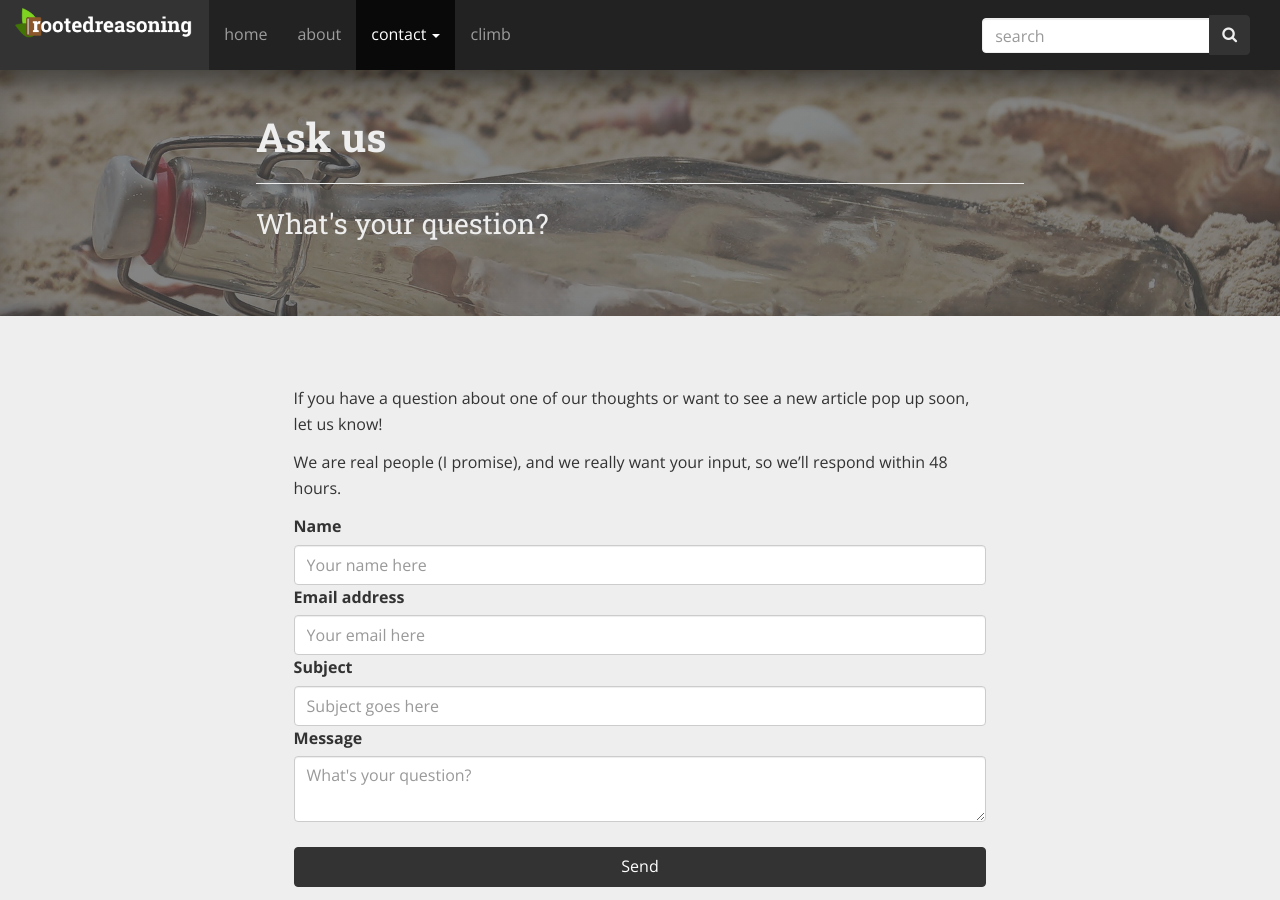
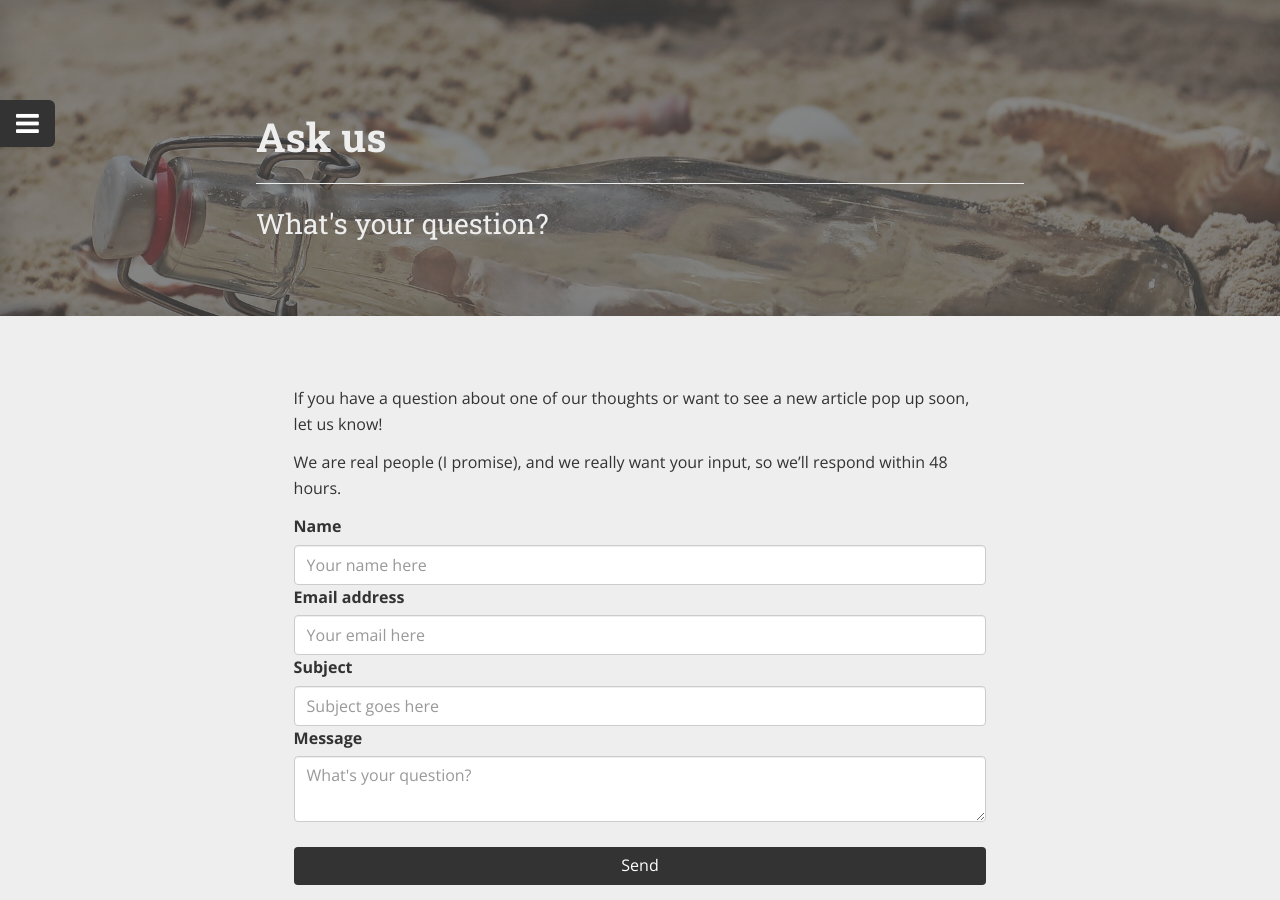
Before and after one commit to byhag/byhag.github.io, a Jekyll site: the page built from ask-us.md, in a window 1280 px wide and 900 px high. Built offline with Jekyll 4.4.1, drawn with Linux system fonts in a browser that asks for light colours.

Commit message:
Add search and sidebar

```diff
--- a/_includes/head.html
+++ b/_includes/head.html
@@ -21,8 +21,8 @@
   <!-- The above 3 meta tags *must* come first in the head; any other head content must come *after* these tags -->
   <title>rootedreasoning</title>
 
-  <!-- Bootstrap -->
   <link href="/css/site.css" rel="stylesheet">
+  <link href="/css/simple-sidebar.css" rel="stylesheet">
 
   <!-- HTML5 shim and Respond.js for IE8 support of HTML5 elements and media queries -->
   <!-- WARNING: Respond.js doesn't work if you view the page via file:// -->
--- /dev/null
+++ b/_includes/side-navbar.html
@@ -0,0 +1,112 @@
+<!-- Sidebar -->
+<div id="sidebar-wrapper">
+    <ul class="sidebar-nav">
+        <li class="sidebar-brand" style="height:70px">
+        <a id="logo" href="/">
+            <img src="/images/rrlogo-inline-roboto-slab.png" height="30px"/>
+        </a>
+        </li>
+        <li>
+            <form class="form-group nav-search" action="/search" method="GET" role="search">
+                <div class="input-group">
+                    <input type="text" name="query" class="form-control" placeholder="search">
+                    <div class="input-group-btn">
+                        <button type="submit" class="btn btn-primary"><i class="fa fa-search"></i></button>
+                    </div>
+                </div>
+            </form>
+        </li>
+        <li {% if page.permalink == "/" %}class="active"{% endif %}>
+        <a href="/">home{% if page.permalink == "/" %}<span class="sr-only">(current)</span>{% endif %}</a>
+        </li>
+        <li {% if page.permalink == "/about" %}class="active"{% endif %}>
+        <a href="/about">about{% if page.permalink == "/about" %}<span class="sr-only">(current)</span>{% endif %}</a>
+        </li>
+        <li class="{% if page.permalink == "/ask-us" or page.permalink == "/study-with-us" or page.permalink == "/feedback"%}active{% endif %}">
+        <a class="submenu-toggle active" role="button" aria-haspopup="true" aria-expanded="false">contact <span class="caret"></span></a>
+        <ul class="submenu">
+            <li {% if page.permalink == "/ask-us" %}class="active"{% endif %}>
+            <a href="/ask-us">ask us{% if page.permalink == "/ask-us" %}<span class="sr-only">(current)</span>{% endif %}</a>
+            </li>
+            <li {% if page.permalink == "/study-with-us" %}class="active"{% endif %}>
+            <a href="/study-with-us">study with us{% if page.permalink == "/study-with-us" %}<span class="sr-only">(current)</span>{% endif %}</a>
+            </li>
+            <li {% if page.permalink == "/feedback" %}class="active"{% endif %}>
+            <a href="/feedback">feedback{% if page.permalink == "/feedback" %}<span class="sr-only">(current)</span>{% endif %}</a>
+            </li>
+        </ul>
+        </li>
+        <li {% if page.permalink == "/climb" %}class="active"{% endif %}>
+        <a href="/climb">climb{% if page.permalink == "/climb" %}<span class="sr-only">(current)</span>{% endif %}</a>
+        </li>
+        <li>
+        <a class="submenu-toggle" role="button" aria-haspopup="true" aria-expanded="false">God <span class="caret"></span></a>
+        <ul class="submenu">
+            <li><a href="/God/introduction">introduction</a></li>
+            <li class="divider"></li>
+            <li><a href="/God/does-God-exist-part1">does God exist? (part 1)</a></li>
+            <li><a href="/God/does-God-exist-part2">does God exist? (part 2)</a></li>
+            <li><a href="/God/what-is-God-like-part1">what is God like? (part 1)</a></li>
+            <li class="divider"></li>
+            <li><a href="/God/are-you-open-minded">are you open-minded? (supplemental)</a></li>
+        </ul>
+        </li>
+        <li>
+        <a class="submenu-toggle" role="button" aria-haspopup="true" aria-expanded="false">Truth <span class="caret"></span></a>
+        <ul class="submenu">
+            <li><a href="/Truth/introduction">introduction</a></li>
+            <li class="divider"></li>
+            <li><a href="/Truth/is-there-absolute-truth">is there absolute truth?</a></li>
+            <li><a href="/Truth/Bible-historical-ot">is the Bible historical? (Old Testament)</a></li>
+            <li><a href="/Truth/Bible-historical-nt">is the Bible historical? (New Testament)</a></li>
+            <li><a href="/Truth/Bible-from-God-part1">is the Bible from God?</a></li>
+            <li><a href="/Truth/Bible-handed-down-correctly">has the Bible been handed down correctly?</a></li>
+            <li class="divider"></li>
+            <li><a href="/Truth/Bible-from-God-part2">is the Bible from God? cont. (supplemental)</a></li>
+        </ul>
+        </li>
+        <li>
+        <a class="submenu-toggle" role="button" aria-haspopup="true" aria-expanded="false">God and Man <span class="caret"></span></a>
+        <ul class="submenu">
+            <li><a href="/God-and-Man/introduction">introduction</a></li>
+            <li class="divider"></li>
+            <li><a href="/God-and-Man/what-is-God-like-part2">what is God like? (part 2)</a></li>
+            <li><a href="/God-and-Man/what-is-the-purpose-in-life">what is our purpose in life?</a></li>
+        </ul>
+        </li>
+        <li>
+        <a class="submenu-toggle" role="button" aria-haspopup="true" aria-expanded="false">Man and Sin <span class="caret"></span></a>
+        <ul class="submenu">
+            <li><a href="/Man-and-Sin/introduction">introduction</a></li>
+            <li class="divider"></li>
+            <li><a href="/Man-and-Sin/what-is-sin">what is sin?</a></li>
+            <li><a href="/Man-and-Sin/heaven-hell-and-sin">what are heaven, hell, and the results of sin?</a></li>
+            <li class="divider"></li>
+            <li><a href="/Man-and-Sin/who-is-Satan">who is Satan? (supplemental)</a></li>
+        </ul>
+        </li>
+        <li>
+        <a class="submenu-toggle" role="button" aria-haspopup="true" aria-expanded="false">Sin and Jesus <span class="caret"></span></a>
+        <ul class="submenu">
+            <li><a href="/Sin-and-Jesus/introduction">introduction</a></li>
+            <li class="divider"></li>
+            <li><a href="/Sin-and-Jesus/did-Jesus-exist">did Jesus exist?</a></li>
+            <li><a href="/Sin-and-Jesus/why-Jesus-came-and-died">why did Jesus come and die?</a></li>
+            <li><a href="/Sin-and-Jesus/did-Jesus-rise">did Jesus rise from the dead?</a></li>
+            <li><a href="/Sin-and-Jesus/importance-of-the-resurrection">why is Jesus' resurrection important?</a></li>
+        </ul>
+        </li>
+        <li>
+        <a class="submenu-toggle" role="button" aria-haspopup="true" aria-expanded="false">Salvation <span class="caret"></span></a>
+        <ul class="submenu">
+            <li><a href="/Salvation/introduction">introduction</a></li>
+            <li class="divider"></li>
+            <li><a href="/Salvation/how-can-I-be-saved">how can I be saved?</a></li>
+            <li><a href="/Salvation/Im-a-Christian-what-now">I'm a Christian! What now?</a></li>
+            <li class="divider"></li>
+            <li><a href="/Salvation/is-baptism-necessary">is baptism necessary? (supplemental)</a></li>
+        </ul>
+        </li>
+    </ul>
+</div>
+<!-- /#sidebar-wrapper -->
--- a/_layouts/article.html
+++ b/_layouts/article.html
@@ -9,6 +9,12 @@
     <div class="col-xs-12">
       <div class="article">
         {{ content }}
+
+        {% for article in site.articles %}
+          {% if artile.url == page.url %}
+          <a href="https://www.facebook.com/sharer.php?u=byhag.github.io{{page.url}}" class="btn btn-primary" target="_blank">Share</a>
+          {% endif %}
+        {% endfor %}
       </div>
     </div>
   </main>
--- a/_layouts/default.html
+++ b/_layouts/default.html
@@ -5,14 +5,18 @@
 
   <body>
 
-    {% include fixed-navbar.html %}
+    <div id="wrapper">
 
-    <div class="default">
 
-      {{ content }}
+      {% include side-navbar.html %}
 
-      {% include footer.html %}
+      <div id="page-content-wrapper" class="default">
+        <a class="btn btn-lg btn-primary" id="menu-toggle"><i class="fa fa-lg fa-bars"></i></a>
 
+        {{ content }}
+
+        {% include footer.html %}
+      </div>
     </div>
 
     {% include reftagger.html %}
--- /dev/null
+++ b/css/simple-sidebar.scss
@@ -0,0 +1,141 @@
+---
+---
+/*!
+ * Start Bootstrap - Simple Sidebar (http://startbootstrap.com/)
+ * Copyright 2013-2016 Start Bootstrap
+ * Licensed under MIT (https://github.com/BlackrockDigital/startbootstrap/blob/gh-pages/LICENSE)
+ * -- modified --
+ */
+
+ @import 'bootstrap/variables';
+
+ body {
+    overflow-x: hidden;
+ }
+
+$height-mobile: 550px;
+
+/* Toggle Styles */
+#wrapper {
+    padding-top: 0;
+    -webkit-transition: all 0.5s ease;
+    -moz-transition: all 0.5s ease;
+    -o-transition: all 0.5s ease;
+    transition: all 0.5s ease;
+}
+
+#wrapper.toggled {
+    padding-top: $height-mobile;
+}
+
+#sidebar-wrapper {
+    z-index: 1000;
+    position: fixed;
+    left: 0;
+    top: $height-mobile;
+    height: 0;
+    width: 100%;
+    margin-top: -$height-mobile;
+    overflow-y: auto;
+    background: #222;
+    padding-top: 70px;
+    -webkit-transition: all 0.5s ease;
+    -moz-transition: all 0.5s ease;
+    -o-transition: all 0.5s ease;
+    transition: all 0.5s ease;
+}
+
+#wrapper.toggled #sidebar-wrapper {
+    height: $height-mobile;
+}
+
+#page-content-wrapper {
+    height: $height-mobile;
+    position: absolute;
+}
+
+#wrapper.toggled #page-content-wrapper {
+    position: absolute;
+}
+
+/* Sidebar Styles */
+
+.sidebar-nav {
+    position: absolute;
+    top: 0;
+    width: 100% !important;
+    margin: 0;
+    padding: 0;
+    list-style: none;
+}
+
+.sidebar-nav li {
+    text-indent: 20px;
+    line-height: 40px;
+}
+
+.sidebar-nav li a {
+    display: block;
+    text-decoration: none;
+    color: #aaa;
+}
+
+.sidebar-nav li a:hover {
+    text-decoration: none;
+    color: #fff;
+    background: rgba(255,255,255,0.1);
+}
+
+.sidebar-nav li a:active,
+.sidebar-nav li a:focus {
+    text-decoration: none;
+}
+
+.sidebar-nav > .sidebar-brand {
+    height: 65px;
+    font-size: 18px;
+    line-height: 60px;
+}
+
+.sidebar-nav > .sidebar-brand a {
+    color: #999999;
+}
+
+.sidebar-nav > .sidebar-brand a:hover {
+    color: #fff;
+    background: none;
+}
+
+
+@media(min-width:$screen-sm-min) {
+    #wrapper {
+        padding-top: 0;
+        padding-left: 0;
+    }
+
+    #wrapper.toggled {
+        padding-top: 0;
+        padding-left: 250px;
+    }
+
+    #sidebar-wrapper {
+        height: 100%;
+        width: 250px;
+        left: -250px;
+    }
+
+    #wrapper.toggled #sidebar-wrapper {
+        height: 100%;
+        width: 250px;
+        left:0;
+    }
+
+    #page-content-wrapper {
+        position: relative;
+    }
+
+    #wrapper.toggled #page-content-wrapper {
+        position: relative;
+        margin-right: 0;
+    }
+}
--- a/css/site.scss
+++ b/css/site.scss
@@ -1,10 +1,9 @@
 ---
-# YAML Front Matter
 ---
 
 @import 'bootstrap';
 
-$faded-gray: #333;
+$faded-gray: #444;
 $rr-green-light: #81D135;
 $rr-green-dark: #437414;
 $rr-brown: #8A572E;
@@ -56,14 +55,22 @@
     }
 }
 
+.btn {
+    border: none;
+}
+
 .navbar-fixed-top {
     margin-bottom: 0;
-    background-color: #222;
+    background-color: #333;
     border: none;
 
-    -webkit-box-shadow: 0px 10px 20px 5px rgba(0,0,0,0.4);
-    -moz-box-shadow: 0px 10px 20px 5px rgba(0,0,0,0.4);
-    box-shadow: 0px 10px 20px 5px rgba(0,0,0,0.4);
+    // -webkit-box-shadow: 0px 10px 20px 5px rgba(0,0,0,0.4);
+    // -moz-box-shadow: 0px 10px 20px 5px rgba(0,0,0,0.4);
+    // box-shadow: 0px 10px 20px 5px rgba(0,0,0,0.4);
+
+    .active > a {
+        background-color: #222 !important;
+    }
 
     a {
         color: #eee;
@@ -84,36 +91,52 @@
             &:hover,
             &:focus {
                 color: #fff;
-                background-color: #444 !important;
+                background-color: #333 !important;
             }
         }
     }
 
     input {
-        margin-top: 3px;
-        height: 35px;
         border-color: #eee;
+        @media (max-width: $screen-sm-max) {
+            width: 135px !important;
+        }
+        @media (max-width: $screen-xs-max) {
+            width: 100% !important;
+        }
     }
 
-    .input-group-btn > button {
+    .input-group-btn > a {
         color: #eee;
-        border-color: #eee;
+        border: solid 1px #eee;
         background-color: transparent;
-        margin-top: 3px;
-        padding: 4px 20px 4px 20px;
+        padding: 6px 20px 7px 20px !important;
         &:hover,
         &:focus {
             color: #fff;
             background-color: $faded-gray;
         }
+        @media (max-width: $screen-sm-max) {
+            padding: 5px 20px 6px 20px !important;
+        }
     }
 }
 
 .navbar-brand {
-    padding: 8px $navbar-padding-horizontal 0px $navbar-padding-horizontal;
-    @media (max-width: $screen-sm-max) {
-        padding-top: 10px;
+    padding: 15px $navbar-padding-horizontal 0px $navbar-padding-horizontal;
+    @media (max-width: $screen-xs-max) {
+        padding-top: 20px;
     }
+}
+
+.modal-header {
+    background-color: #444;
+    color: #eee;
+    font-family: "Roboto Slab";
+}
+
+.modal-footer {
+    background-color: #444;
 }
 
 .search {
@@ -122,8 +145,9 @@
 
 .btn-primary, .btn-default {
     border-color: #333;
-    &:hover {
-        background-color: #444;
+    &:hover,
+    &:focus {
+        background-color: $rr-green-light;
     }
     @media (max-width: $screen-sm-max) {
         font-size: 13pt;
@@ -221,7 +245,7 @@
 
 .content {
     padding: 70px 15% 50px 15%;
-    min-height: 90vh;
+    min-height: 88vh;
     overflow: auto;
     @media (max-width: $screen-sm-max) {
         padding: 50px 5% 50px 5%;
@@ -246,6 +270,30 @@
             font-size: 20pt;
         }
     }
+
+    a:not(.btn) {
+        color: #444;
+        display: inline-block;
+        line-height: 1;
+        border-bottom: 3px solid $rr-green-dark !important;
+        &:hover,
+        &:focus {
+            text-decoration: none;
+            border-bottom: 3px solid $rr-green-light !important;
+        }
+        &.result {
+            margin-bottom: 9.5pt;
+            h3 {
+                margin-bottom: 0;
+            }
+        }
+    }
+}
+
+.search-page-bar {
+    button {
+        padding: 7px 30px 6px 30px;
+    }
 }
 
 .facebook {
@@ -266,9 +314,9 @@
 }
 
 .footer {
-    height: 10vh;
+    height: 12vh;
     padding: 15px 20%;
-    background-color: $gray-darker;
+    background-color: #222;
     color: #eee;
     @media (max-width: $screen-sm-max) {
         padding: 10px 15% 10px 10%;
@@ -299,7 +347,7 @@
     text-align: center;
     padding: 3px 3px 1px;
     border-radius: 3px;
-    background: linear-gradient($faded-gray, $faded-gray);
+    background-color: #333;
     position: relative;
     left: 47%;
     top: 70%;
@@ -309,8 +357,56 @@
 }
 
 .rtBibleRef {
-    text-decoration: underline;
+
+}
+
+#logo {
+    width: 250px;
+    height: 70px;
     &:hover {
-        text-decoration: none;
+        background: rgba(255,255,255,0.1);
     }
 }
+
+#menu-toggle {
+    position: fixed !important;
+    top: 100px;
+    border-top-left-radius: 0;
+    border-bottom-left-radius: 0;
+    z-index: 1001;
+    @media (max-width: $screen-xs-max) {
+        top: 15px;
+        right: 20px;
+        border-top-left-radius: 5px;
+        border-bottom-left-radius: 5px;
+    }
+}
+
+.submenu {
+    border-top: 3px solid #111;
+    border-bottom: 3px solid #111;
+    padding-left: 0;
+    list-style-type: none;
+    background-color: #333;
+    > .divider {
+        border-top: 2px solid #222;
+    }
+    a {
+        line-height: $line-height-base;
+        text-indent: 0;
+        padding: 10px 10px 10px 20px;
+        display: block;
+        overflow: auto;
+    }
+}
+
+.nav-search {
+    padding: 5px 10px;
+    .btn {
+        display: block;
+        text-indent: 0;
+        padding: 5px 20px 6px;
+        border: 1px solid #eee;
+        color: #eee;
+    }
+}
--- a/js/methods.js
+++ b/js/methods.js
@@ -1,9 +1,23 @@
-function DoThing() {
-    console.log("Doing a thing");
-}
+$(document).ready( function() {
+    $('.submenu').hide();
 
-var windowWidth = window.innerWidth;
+    $("#menu-toggle").click(function(e) {
+        e.preventDefault();
+        $("#wrapper").toggleClass("toggled");
+    });
 
-$(document).ready( function() {
-
+    $(".submenu-toggle").click(function(e) {
+        console.log(screen.width);
+        e.preventDefault();
+        $(this).next('.submenu').slideToggle();
+        console.log(screen.width);
+        if (screen.width <= 768) {
+            console.log('toggle');
+            $('#page-content-wrapper').toggle(function(){
+                this.css('overflow-y','hidden');
+            }, function () {
+                this.css('overflow-y','auto');
+            });
+        }
+    });
 });
```
Also changed, not shown: _includes/modal-search.html (added, +37 -0 lines), _includes/modal.html (added, +19 -0 lines), js/search.js (added, +62 -0 lines), search.html (added, +42 -0 lines), js/lunr.min.js (added).
